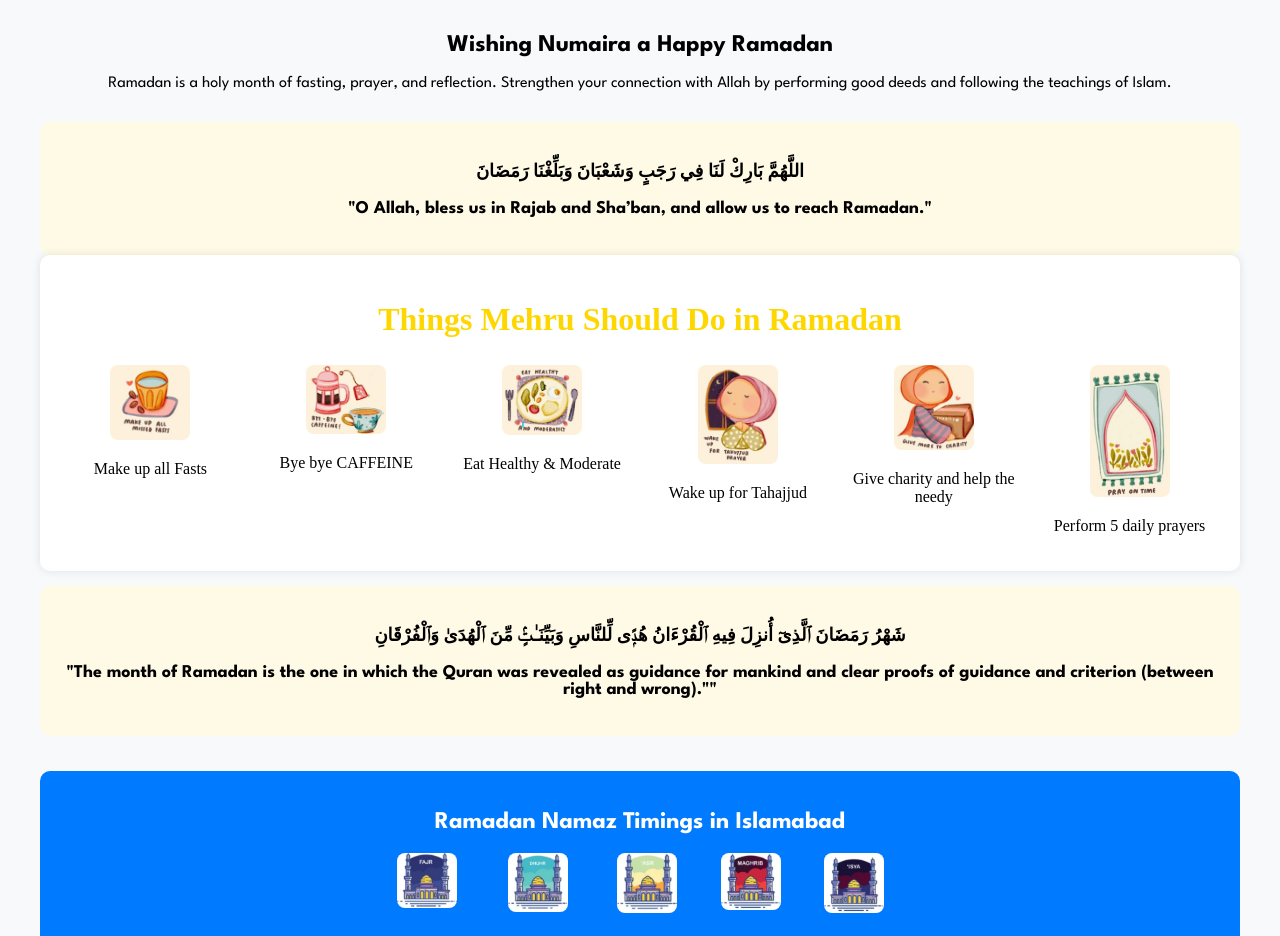
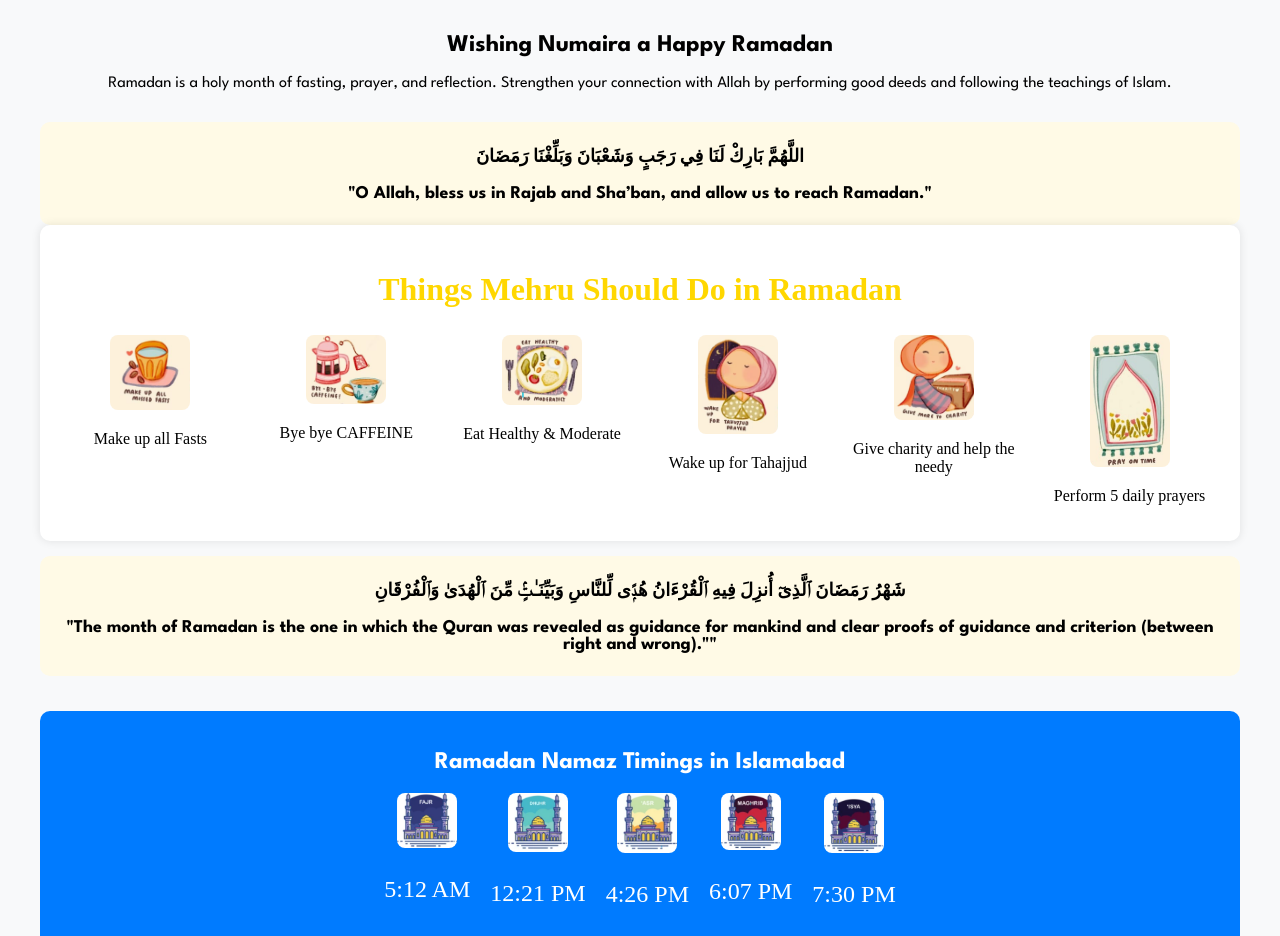
Before and after one commit to mehdiasghar/RamadanMubarak, a plain HTML site: page new.html in a window 1280 px wide. Shown: the part 520-1456 px from the top of the page. Drawn offline with Linux system fonts and the light colour scheme; a web font is replaced by a local one.

Commit message:
Update new.html

```diff
--- a/new.html
+++ b/new.html
@@ -131,7 +131,7 @@
             Ramadan is a holy month of fasting, prayer, and reflection. Strengthen your connection with Allah by performing good deeds and following the teachings of Islam.
         </p>
         <br/>
-        <section class="dua-section">
+        <section class="dua-section" style="padding: 5px;">
             <p style="
             font-family: Amiri Quran, serif;
             font-weight: 700;
@@ -150,7 +150,7 @@
             </div>
         </section>
             <br/>
-        <section class="dua-section">
+        <section class="dua-section" style="padding: 5px;">
             <p style="
             font-family: Amiri Quran, serif;
             font-weight: 700;
@@ -167,7 +167,7 @@
                 <div class="namaz-item"><img src="media/n-4.png"><p class="n-t-p">6:07 PM</p></div>
                 <div class="namaz-item"><img src="media/n-5-1.png"><p class="n-t-p">7:30 PM</p></div>
             </div>
-        </section><section class="dua-section">
+        </section><section class="dua-section style="padding: 5px;"">
 
             <p style="font-family: Amiri Quran, serif;
             font-weight: 700;
```
